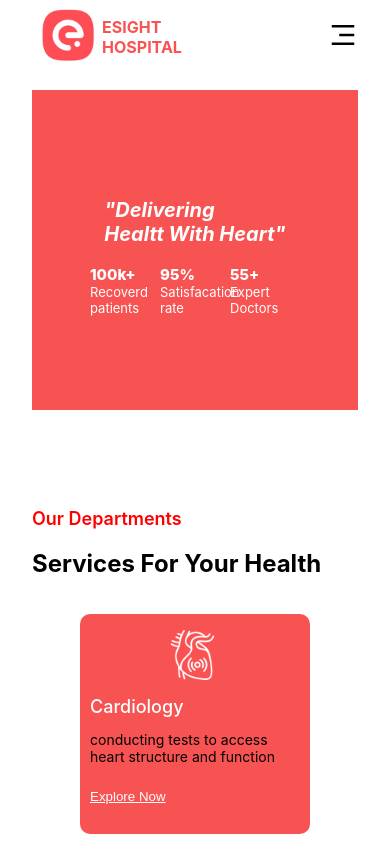
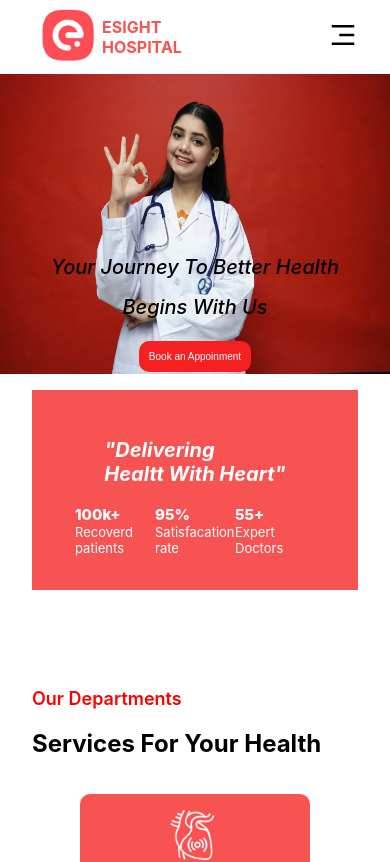
Before and after one commit to jishnunpp/hospital_management, a React (Create React App) app: page / in a window 390 px wide. Shown: the top 862 px of the page. Built offline with nearby package versions, Linux system fonts and the light colour scheme.

Commit message:
banner updated

```diff
--- a/src/App.js
+++ b/src/App.js
@@ -11,12 +11,12 @@ function App() {
   return (
     <div className="App">
       <Header/>
+      <Banner/>
+
       <Details/>
       <Dpmt_card/>
       <Experience/>
       <Contact_form/>
-
-      <Banner/>
 
       <Footer/>
 
--- a/src/Components/Banner/Banner.js
+++ b/src/Components/Banner/Banner.js
@@ -1,31 +1,32 @@
 import React from "react";
 import "./banner.css";
 
-import b1 from "../../Assets/b1.jpg";
 import b2 from "../../Assets/banner.jpg";
 
 const Banner = () => {
   return (
-    <div className="banner">
-      <div className="banner-image">
-        <img src={b2} alt="banner" />
-      </div>
-      <div className="banner-text-section">
-      <div className="banner-text">
-        <div>
-          <h1>
-            Your Journey To Better Health <br />
-            Begins With Us
-          </h1>
-        </div>
-        <div  className="banner-btn">
-          <button>Book an Appoinment</button>
+
+
+    <div className="app__aboutus  section__padding" >
+    <div className="app__aboutus-overlay ">
+      <img src={b2} alt="G_overlay" />
+    </div>
+
+    <div className="app__aboutus-content ">
+      <div className="app__aboutus-content_about">
+        <div className="banner-text-heading">
+        <h1>
+          Your Journey To Better Health <br />
+          Begins With Us
+        </h1>
+        <div className='banner-btn'> <button>Book an Appoinment</button></div>
+
         </div>
       </div>
 
-      </div>
 
     </div>
+  </div>
   );
 };
 
--- a/src/Components/Banner/banner.css
+++ b/src/Components/Banner/banner.css
@@ -1,37 +1,45 @@
-.banner{
 
+.app__aboutus {
     position: relative;
+    height:100vh;
+}
 
-}
-.banner-image{
+.app__aboutus-overlay {
     position: absolute;
     inset: 0;
 }
-.banner img{
+
+.app__aboutus-overlay img {
     width: 100%;
     height: 100vh;
     z-index: 0;
+}
 
+.app__aboutus-content {
+    position:absolute;
+    width: 100%;
+    z-index: 4;
 }
-.banner-text-section{
+
+.app__aboutus-content_about {
+    flex: 1;
     display: flex;
-    justify-content: flex-end;
-    z-index:2;
-}
-.banner-text{
+    justify-content:flex-end;
+    margin-top:5rem;
+    padding:2rem;
 
-   position:absolute;
-
-    display: flex;
-    flex-direction: column;
 
 }
 
-.banner-text h1{
 
+
+.banner-text-heading h1{
+
+    z-index: 1;
     text-align: center;
-    color: white;
-    padding: 10rem 2rem 2rem 2rem;
+    color:white;
+
+
     font-style:italic;
     font-size: 35px;
     font-weight: 700;
@@ -39,10 +47,14 @@
 
 }
 .banner-btn{
-    display: flex;
-    justify-content: center;
+    display:flex;
+    justify-content:center;
 }
 .banner-btn button{
+
+
+    text-align:center;
+
 
     background-color: rgb(247, 32, 32);
     color: white;
@@ -52,22 +64,46 @@
     border-radius: 10px;
 
 }
-@media screen  and (max-width:1050px){
-    .banner-text h1{
+ @media screen  and (max-width:1200px){
+    .app__aboutus{
+        height:500px;
+    }
 
+    .app__aboutus-overlay img{
+        height: 500px;
+        width: 100%;
+    }
+    .banner-text-heading h1{
         text-align: center;
-        color: white;
-        padding: 8rem 2rem 2rem 2rem;
+        color: black;
+
+        padding-top: 15rem;
         font-style:italic;
-        font-size: 30px;
+        font-size: 40px;
         font-weight: 700;
-        line-height: 80px;
+        line-height: 60px;
+
+    }
+    .app__aboutus-content_about{
+        justify-content:center;
+        margin-top:0;
+        align-items:flex-end;
+        margin-bottom:1rem;
+        padding:0;
+    }
+    .banner-text-section{
+
+        justify-content: center;
+
 
     }
 
 }
 @media screen  and (max-width:800px){
-    .banner img{
+    .app__aboutus{
+        height:300px;
+    }
+    .app__aboutus-overlay img{
         height: 300px;
         width: 100%;
     }
@@ -75,7 +111,7 @@
 
         justify-content: center;
     }
-    .banner-text h1{
+    .banner-text-heading  h1{
 
         text-align: center;
         color: black;
--- a/src/Components/Details/details.css
+++ b/src/Components/Details/details.css
@@ -3,7 +3,7 @@
     justify-content: space-between;
     align-items: center;
     background-color: rgb(248, 83, 83);
-    margin: 1rem 6rem;
+    margin: 4rem 6rem;
     width: auto;
     height: 170px;
 }
@@ -48,7 +48,7 @@
     }
 
     .details-data{
-        width: 70px;
+        width: 80px;
         margin: 3px 0;
     }
     .details-data h5{
@@ -75,6 +75,6 @@
         flex-direction: column;
         justify-content: center;
         margin: 1rem 2rem;
-        height: 320px;
+        height: 200px;
     }
 }
--- a/src/Components/Dpmt_card/dpmt_card.css
+++ b/src/Components/Dpmt_card/dpmt_card.css
@@ -17,7 +17,7 @@
 
 .dpmt_cards{
     display: flex;
-    justify-content:space-around;
+    justify-content:space-between;
     flex-wrap: wrap;
 }
 .dpmt_card{
@@ -62,7 +62,14 @@
     cursor: pointer;
 }
 
+@media screen and (max-width:1000px){
+    .dpmt_cards{
 
+        justify-content:space-evenly;
+
+    }
+
+}
 @media screen and (max-width:700px){
     .dpmt_card-section{
         display: flex;
```
